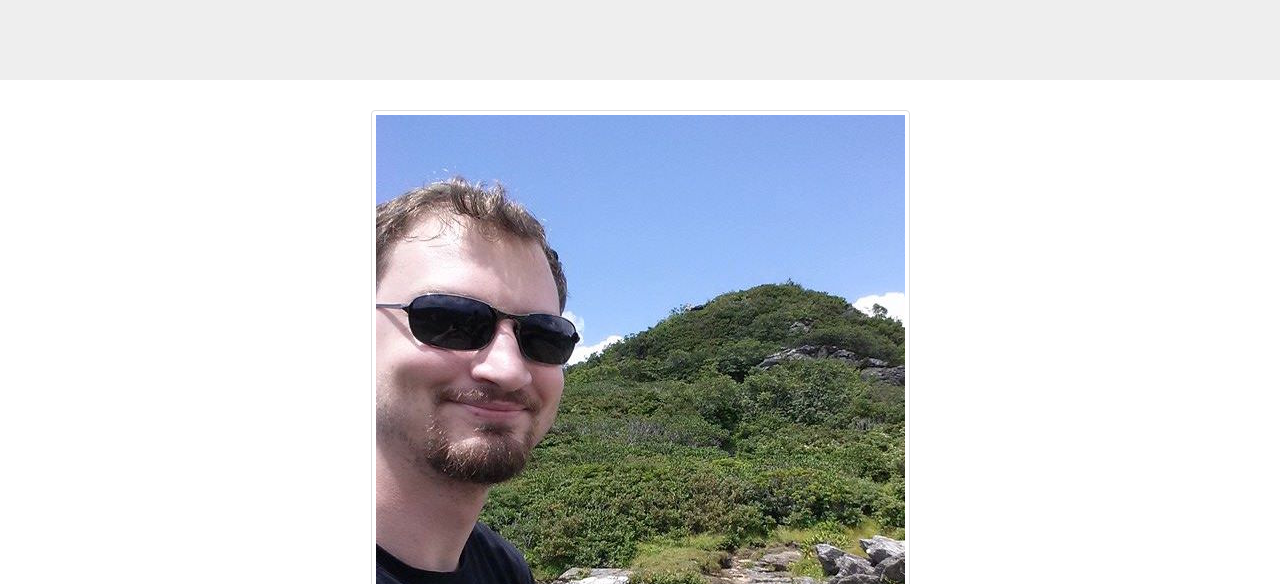
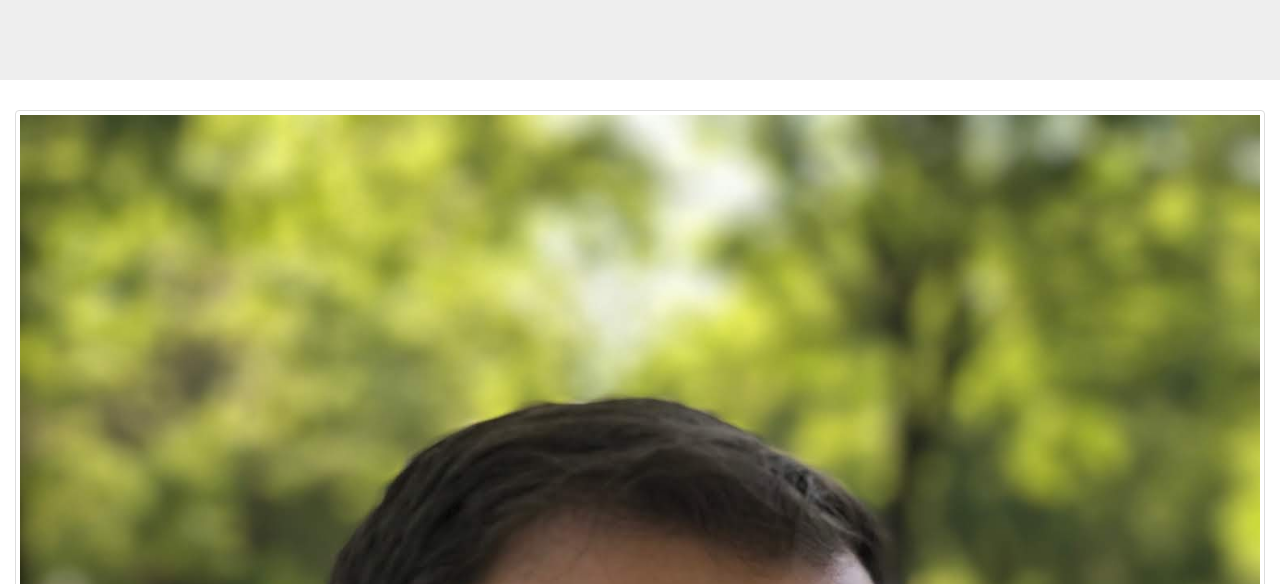
Before and after one commit to zdenning/zdenning.github.io, a plain HTML site: page index.html in a window 1280 px wide. Shown: the part 216-800 px from the top of the page. Drawn offline with nearby package versions, Linux system fonts and the light colour scheme.

Commit message:
Update homePage.html

```diff
--- a/pages/homePage.html
+++ b/pages/homePage.html
@@ -9,7 +9,7 @@
 
 <div class="container-fluid bg-3 text-center">
 
-<img src="images/zdenpic.jpg" class="img-thumbnail">
+<img src="images/zdenpic2.jpg" class="img-thumbnail">
  <!--  <br><br>
   <h3>Some of my Work... Click on one to learn more!</h3><br>
   <div class="row">
```
